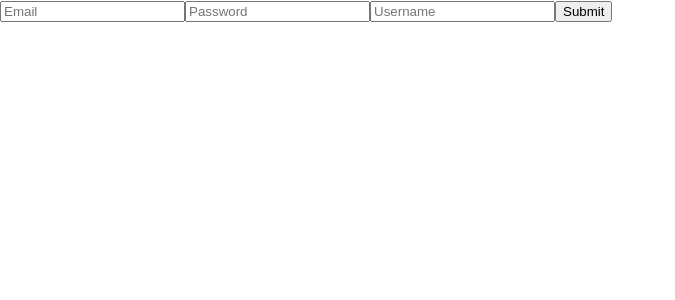
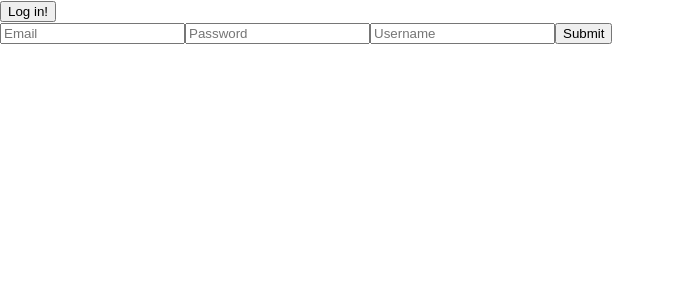
Before and after one commit to aliceswood/gig-guru, a React (Create React App) app in the folder frontend/: page /signup in a window 1280 px wide. Shown: the top 300 px of the page, without its empty margins (0-675 px from the left). Built offline with nearby package versions, Linux system fonts and the light colour scheme.

Commit message:
added navigation on the signup page to the login page after signing up, also added a button on each page that navigates to each others page

```diff
--- a/frontend/src/components/loginForm/LoginForm.js
+++ b/frontend/src/components/loginForm/LoginForm.js
@@ -43,10 +43,17 @@ const LogInForm = ({ navigate }) => {
     setPassword(event.target.value)
   }
 
+  const signup = () => {
+    navigate('/signup')
+  }
+
 
     return (
       <>
         <div className="login-form">
+          <div>
+            <button type="button" id="signup" onClick={signup}>Signup!</button>
+          </div>
           <form onSubmit={handleSubmit}>
             <input placeholder='Email' id="email" type='text' value={ email } onChange={handleEmailChange} />
             <input placeholder='Password' id="password" type='password' value={ password } onChange={handlePasswordChange} />
--- a/frontend/src/components/signupForm/SignupForm.js
+++ b/frontend/src/components/signupForm/SignupForm.js
@@ -1,6 +1,6 @@
 import React, { useState } from 'react';
 
-const SignupForm = () => {
+const SignupForm = ({ navigate }) => {
   const [email, setEmail] = useState('')
   const [password, setPassword] = useState('')
   const [username, setUsername] = useState('')
@@ -18,8 +18,10 @@ const SignupForm = () => {
     .then(response => {
       if(response.status === 201) {
         console.log('user signed up')
+        navigate('/login')
       } else {
         console.log('error')
+        navigate('/signup')
       }
     })
   }
@@ -36,8 +38,15 @@ const SignupForm = () => {
     setUsername(event.target.value)
   }
 
+  const login = () => {
+    navigate('/login')
+  }
+
   return (
     <div className="signUpContainer">
+      <div>
+        <button type="button" id="login" onClick={login}>Log in!</button>
+      </div>
        <form onSubmit={handleSubmit}>
             <input placeholder="Email" id="email" type='text' value={ email } onChange={handleEmailChange} />
             <input placeholder="Password" id="password" type='password' value={ password } onChange={handlePasswordChange} />
```
